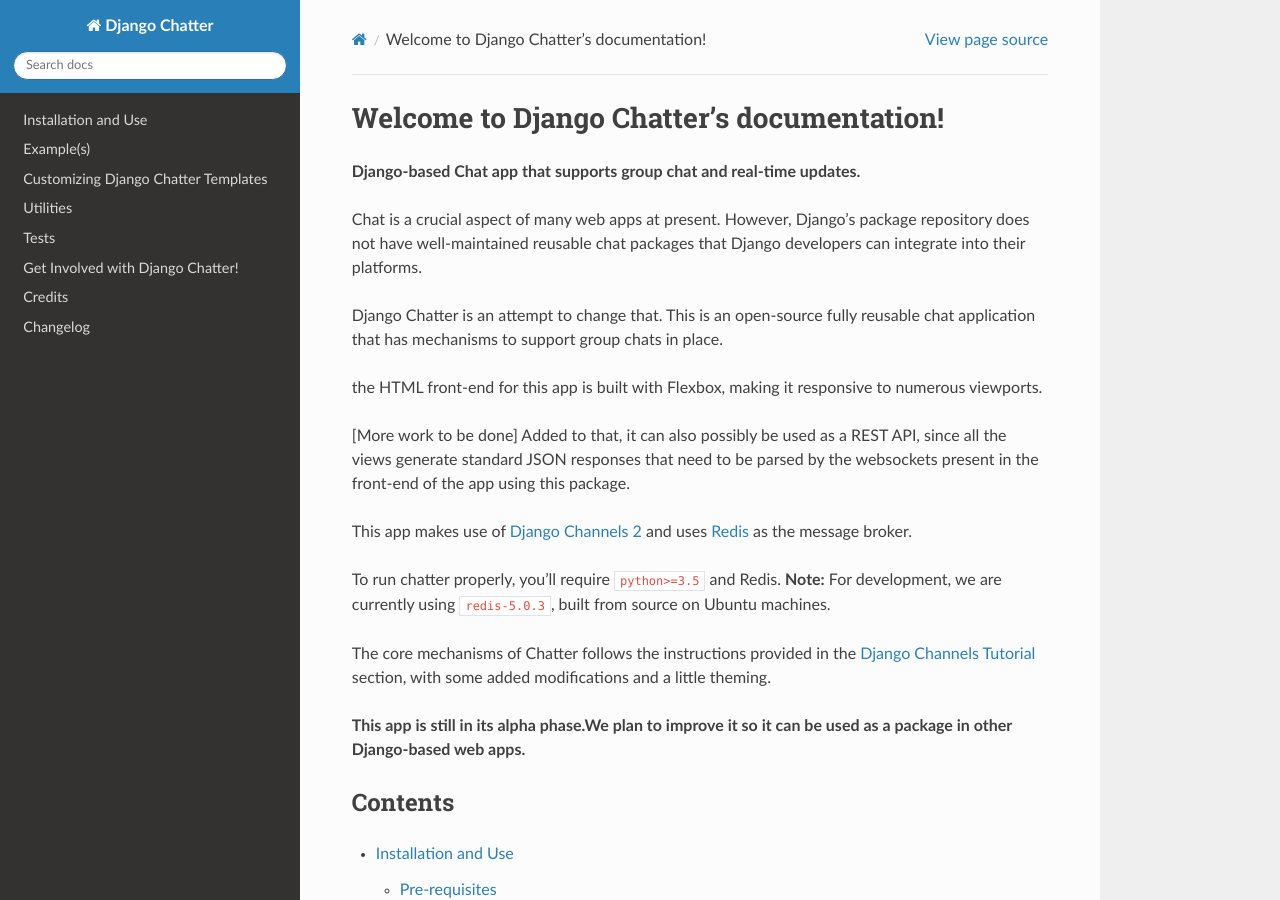
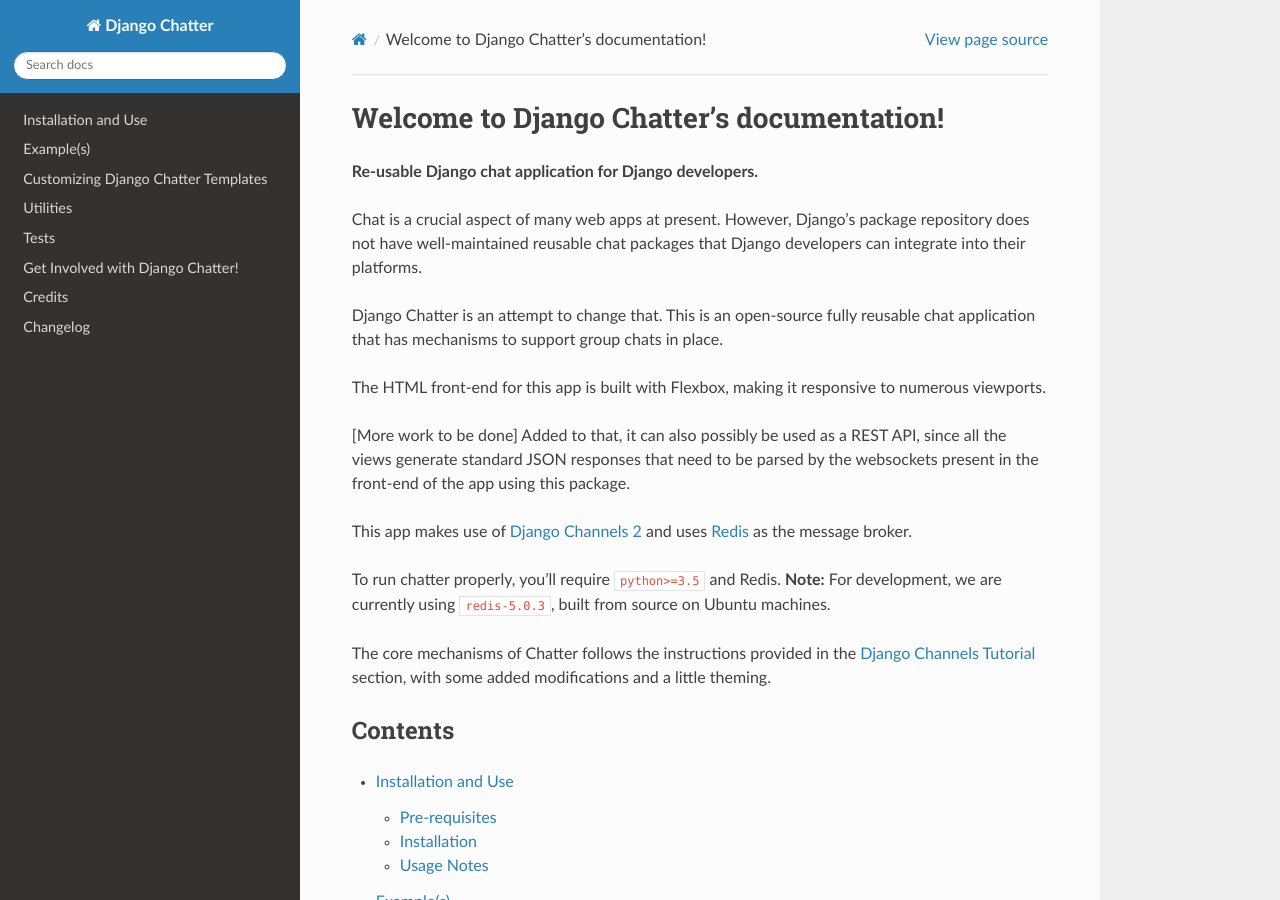
Before and after one commit to dibs-devs/chatter, a Sphinx documentation site: the page built from docs/source/index.rst, in a window 1280 px wide and 900 px high. Built offline with Sphinx 7.4.7 and the Read the Docs theme 2.0.0, drawn with Linux system fonts in a browser that asks for light colours.

```diff
--- a/docs/source/index.rst
+++ b/docs/source/index.rst
@@ -2,7 +2,7 @@ Welcome to Django Chatter's documentation!
 ==========================================
 
 
-**Django-based Chat app that supports group chat and real-time updates.**
+**Re-usable Django chat application for Django developers.**
 
 Chat is a crucial aspect of many web apps at present. However, Django's package
 repository does not have well-maintained reusable chat packages that Django
@@ -11,7 +11,7 @@ developers can integrate into their platforms.
 Django Chatter is an attempt to change that. This is an open-source fully reusable
 chat application that has mechanisms to support group chats in place.
 
-the HTML front-end for this app is built with Flexbox, making it responsive to
+The HTML front-end for this app is built with Flexbox, making it responsive to
 numerous viewports.
 
 [More work to be done] Added to that, it can also possibly be used as a REST API,
@@ -29,9 +29,6 @@ The core mechanisms of Chatter follows the instructions provided in the
 `Django Channels Tutorial <https://channels.readthedocs.io/en/latest/tutorial/index.html>`_
 section, with some added modifications and a little theming.
 
-**This app is still in its alpha phase.We plan to improve it so
-it can be used as a package in other Django-based web apps.**
-
 
 Contents
 --------
```
Also changed, not shown: README.rst (+7 -12 lines).
